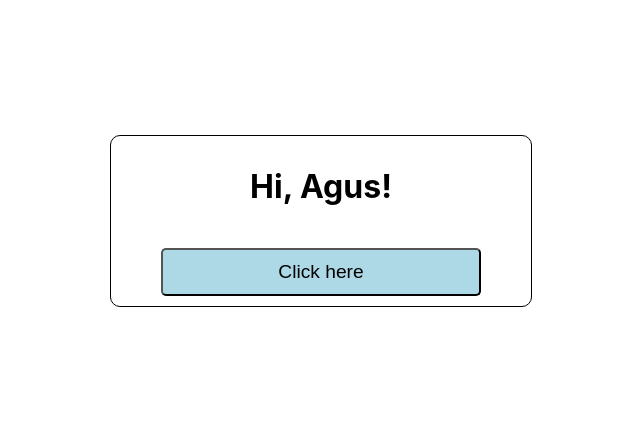
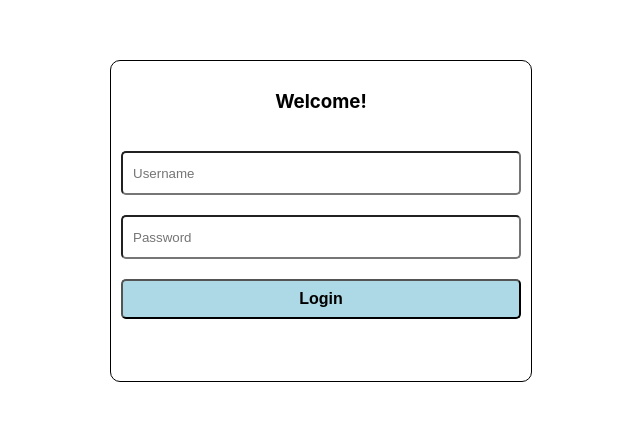
Before and after one commit to primaam/webapp-test, a React (Create React App) app in the folder frontend/: page / in a window 1280 px wide. Shown: the part 179-600 px from the top of the page, without its empty margins (319-959 px from the left). Built offline with nearby package versions, Linux system fonts and the light colour scheme.

Commit message:
add login page

```diff
--- a/frontend/src/App.js
+++ b/frontend/src/App.js
@@ -1,11 +1,13 @@
 import React from "react";
 import "./App.css";
 import PickUser from "./features/PickUser/PickUser";
+import Login from "./features/Login/Login";
 
 function App() {
     return (
         <div id="container">
-            <PickUser />
+            {/* <PickUser /> */}
+            <Login />
         </div>
     );
 }
--- /dev/null
+++ b/frontend/src/features/Login/Login.css
@@ -0,0 +1,52 @@
+#form{
+    border: 1px solid black;
+    width: 400px;
+    height: 300px;
+    display: flex;
+    flex-direction: column;
+    gap: 20px;
+    padding: 10px;
+    border-radius: 10px;
+    text-align: center;
+}
+
+#form input{
+    height: 40px;
+    padding: 0 10px;
+    border-radius: 5px;
+}
+
+#form button{
+    height: 40px;
+    padding: 0 10px;
+    border-radius: 5px;
+    background-color: lightblue;
+    font-size: medium;
+    font-weight: 700;
+}
+
+#form button:hover{
+    background-color: gray;
+    color: white;
+}
+
+#welcome-card{
+    border: 1px solid black;
+    width: 400px;
+    height: 150px;
+    display: flex;
+    flex-direction: column;
+    justify-content: center;
+    align-items: center;
+    border-radius: 10px;
+    text-align: center;
+    padding: 0 15px;
+}
+
+#welcome-card button{
+    width: 70%;
+    height: 40px;
+    border-radius: 5px;
+    font-size: medium;
+    font-weight: 700;
+}
--- /dev/null
+++ b/frontend/src/features/Login/Login.jsx
@@ -0,0 +1,77 @@
+import React, { useState } from "react";
+import "./Login.css";
+
+const initialFormData = {
+    username: "",
+    password: "",
+};
+
+const Login = () => {
+    const [formData, setFormData] = useState(initialFormData);
+    const [user, setUser] = useState(null);
+    const [isLogin, setIsLogin] = useState(false);
+
+    const handleChangeValue = (e) => {
+        const { name, value } = e.target;
+
+        setFormData({ ...formData, [name]: value });
+    };
+
+    const handleLogin = (e) => {
+        e.preventDefault();
+
+        if (!formData.password || !formData.username) {
+            return console.log("warning");
+        }
+
+        localStorage.setItem("loginData", JSON.stringify(formData));
+        try {
+            setIsLogin(true);
+            const res = JSON.parse(localStorage.getItem("loginData"));
+            setUser(res);
+        } catch (error) {
+            console.log(error);
+        } finally {
+            setFormData(initialFormData);
+        }
+    };
+
+    const handleLogout = () => {
+        localStorage.removeItem("loginData");
+        setIsLogin(false);
+        setFormData(initialFormData);
+        setUser(null);
+    };
+
+    return (
+        <div id="sub-container">
+            {isLogin ? (
+                <div id="welcome-card">
+                    <h3>Hi, {user.username}</h3>
+                    <button onClick={handleLogout}>Logout</button>
+                </div>
+            ) : (
+                <form id="form" onSubmit={handleLogin}>
+                    <h3>Welcome!</h3>
+                    <input
+                        type="text"
+                        name="username"
+                        value={formData.username}
+                        onChange={handleChangeValue}
+                        placeholder="Username"
+                    />
+                    <input
+                        type="password"
+                        name="password"
+                        value={formData.password}
+                        onChange={handleChangeValue}
+                        placeholder="Password"
+                    />
+                    <button type="submit">Login</button>
+                </form>
+            )}
+        </div>
+    );
+};
+
+export default Login;
```
